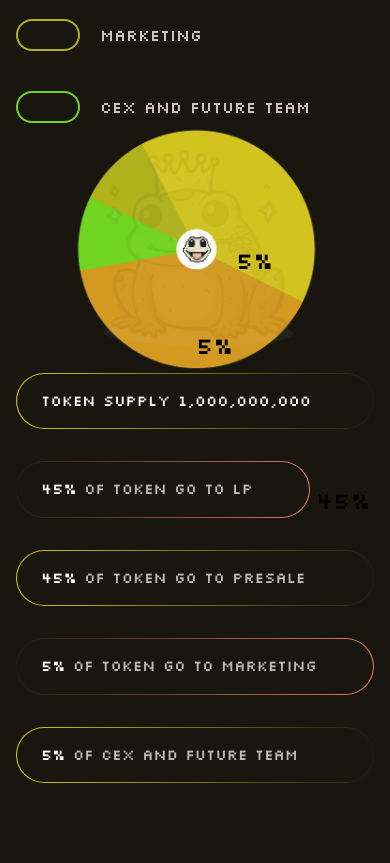
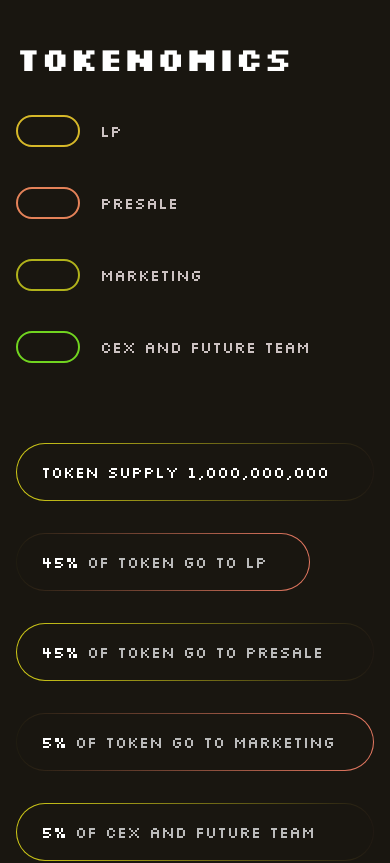
Before and after one commit to protapkrghosh/coin-of-solana, a React (Vite) app: page / in a window 390 px wide. Shown: the part 2620-3483 px from the top of the page. Built offline with nearby package versions, Linux system fonts and the light colour scheme.

Commit message:
responsive

```diff
--- a/src/components/sections/Tokenomics/Tokenomics.jsx
+++ b/src/components/sections/Tokenomics/Tokenomics.jsx
@@ -50,40 +50,40 @@ const Tokenomics = () => {
                 <p className='text-[#CCC2C2] text-[18px] text-center font-normal 2xl:w-[87%] mx-auto pt-14'>Why EGOM ?  $EGOM is like the coolest meme coin ever, created by a bunch of friends who love jokes and funny stuff. It's not just about making money, it's about having fun and being part of a cool community. Having some $EGOM your life just makes everything better!</p>
 
                 {/* Tokenomics content */}
-                <div className='grid grid-cols-1 lg:grid-cols-3 pt-36 pb-36'>
+                <div className='grid grid-cols-1 lg:grid-cols-3 pt-36 pb-36 mt-60 lg:mt-0'>
                   {/* Token content */}
                   <div>
-                    <h3 className='text-[#fff] text-[33px] xl:text-[45px] 2xl:text-[55px] font-semibold mb-8'>Tokenomics</h3>
+                    <h3 className='text-[#fff] text-[33px] md:text-[45px] lg:text-[33px] xl:text-[45px] 2xl:text-[55px] font-semibold mb-8'>Tokenomics</h3>
 
                     <div className='space-y-10'>
                       {/* LP */}
                       <div className='flex items-center'>
-                        <div className='w-16 xl:w-24 h-8 xl:h-9 2xl:h-10 border-2 border-[#D6B829] rounded-full mr-5' />
-                        <p className='text-[#CCC2C2] xl:text-[20px] 2xl:text-[24px] font-normal'>Lp</p>
+                        <div className='w-16 md:w-24 lg:w-16 xl:w-24 h-8 xl:h-9 2xl:h-10 border-2 border-[#D6B829] rounded-full mr-5' />
+                        <p className='text-[#CCC2C2] md:text-[24px] lg:text-[16px] xl:text-[20px] 2xl:text-[24px] font-normal'>Lp</p>
                       </div>
 
                       {/* Presale */}
                       <div className='flex items-center'>
-                        <div className='w-16 xl:w-24 h-8 xl:h-9 2xl:h-10 border-2 border-[#E48259] rounded-full mr-5' />
-                        <p className='text-[#CCC2C2] xl:text-[20px] 2xl:text-[24px] font-normal'>Presale</p>
+                        <div className='w-16 md:w-24 lg:w-16 xl:w-24 h-8 xl:h-9 2xl:h-10 border-2 border-[#E48259] rounded-full mr-5' />
+                        <p className='text-[#CCC2C2] md:text-[24px] lg:text-[16px] xl:text-[20px] 2xl:text-[24px] font-normal'>Presale</p>
                       </div>
 
                       {/* Marketing  */}
                       <div className='flex items-center'>
-                        <div className='w-16 xl:w-24 h-8 xl:h-9 2xl:h-10 border-2 border-[#B1B21B] rounded-full mr-5' />
-                        <p className='text-[#CCC2C2] xl:text-[20px] 2xl:text-[24px] font-normal'>Marketing </p>
+                        <div className='w-16 md:w-24 lg:w-16 xl:w-24 h-8 xl:h-9 2xl:h-10 border-2 border-[#B1B21B] rounded-full mr-5' />
+                        <p className='text-[#CCC2C2] md:text-[24px] lg:text-[16px] xl:text-[20px] 2xl:text-[24px] font-normal'>Marketing </p>
                       </div>
 
                       {/* Future team */}
                       <div className='flex items-center'>
-                        <div className='w-16 xl:w-24 h-8 xl:h-9 2xl:h-10 border-2 border-[#71D420] rounded-full mr-5' />
-                        <p className='text-[#CCC2C2] xl:text-[20px] 2xl:text-[24px] font-normal'>CEX and Future team</p>
+                        <div className='w-16 md:w-24 lg:w-16 xl:w-24 h-8 xl:h-9 2xl:h-10 border-2 border-[#71D420] rounded-full mr-5' />
+                        <p className='text-[#CCC2C2] md:text-[24px] lg:text-[16px] xl:text-[20px] 2xl:text-[24px] font-normal'>CEX and Future team</p>
                       </div>
                     </div>
                   </div>
 
                   {/* chart */}
-                  <div className='relative md:my-16 lg:my-0'>
+                  <div className='relative -mt-[700px] lg:my-0'>
                     {/* <ResponsiveContainer width="100%" height="100%">
                       <PieChart width={600} height={600}>
                         <Pie
@@ -103,37 +103,37 @@ const Tokenomics = () => {
                         </Pie>
                       </PieChart>
                     </ResponsiveContainer> */}
-                    <img src={chartImg} alt="Image" className='w-[70%] lg:w-[90%] mx-auto lg:mx-0' />
+                    <img src={chartImg} alt="Image" className='w-[50%] lg:w-[90%] mx-auto lg:mx-0' />
 
-                    <p className='text-[#000] text-[23px] absolute top-[100px] lg:top-[80px] 2xl:top-[112px] left-[410px] lg:left-[200px] 2xl:left-[256px]'>45%</p>
+                    <p className='text-[#000] text-[23px] absolute top-[90px] lg:top-[80px] 2xl:top-[112px] left-[400px] lg:left-[200px] 2xl:left-[256px]'>45%</p>
 
-                    <p className='text-[#000] text-[23px] absolute top-[120px] lg:top-[80px] 2xl:top-[112px] left-[220px] lg:left-[80px] 2xl:left-[105px]'>5%</p>
+                    <p className='text-[#000] text-[23px] absolute top-[80px] lg:top-[80px] 2xl:top-[112px] left-[250px] lg:left-[80px] 2xl:left-[105px]'>5%</p>
 
-                    <p className='text-[#000] text-[23px] absolute top-[205px] lg:top-[145px] 2xl:top-[180px] left-[180px] lg:left-[60px] 2xl:left-[60px]'>5%</p>
+                    <p className='text-[#000] text-[23px] absolute top-[140px] lg:top-[145px] 2xl:top-[180px] left-[220px] lg:left-[60px] 2xl:left-[60px]'>5%</p>
 
-                    <p className='text-[#000] text-[23px] absolute top-[360px] lg:top-[250px] 2xl:top-[320px] left-[300px] lg:left-[140px] 2xl:left-[180px]'>45%</p>
+                    <p className='text-[#000] text-[23px] absolute top-[250px] lg:top-[250px] 2xl:top-[320px] left-[300px] lg:left-[140px] 2xl:left-[180px]'>45%</p>
                   </div>
 
                   {/* Gradient button */}
-                  <div className='space-y-8'>
+                  <div className='space-y-8 mt-20 lg:mt-0'>
                     <div className='p-[1px] bg-gradient-to-r from-[#D1CB18] to-[#e7786209] rounded-full'>
-                      <p className='text-white text-[15px] xl:text-[18px] 2xl:text-[23px] py-4 px-6 lg:px-2 xl:px-6 bg-[#191610] rounded-full'>Token supply 1,000,000,000</p>
+                      <p className='text-white md:text-[23px] lg:text-[15px] xl:text-[18px] 2xl:text-[23px] py-4 px-6 lg:px-2 xl:px-6 bg-[#191610] rounded-full'>Token supply 1,000,000,000</p>
                     </div>
 
                     <div className='p-[1px] bg-gradient-to-r from-[#d1cb1809] to-[#E77962] rounded-full w-[82%]'>
-                      <p className='text-white text-[15px] xl:text-[18px] 2xl:text-[23px] py-4 px-6 lg:px-2 xl:px-6 bg-[#191610] rounded-full'>45% <span className='text-[#bbb]'>of Token go to LP</span></p>
+                      <p className='text-white md:text-[23px] lg:text-[15px] xl:text-[18px] 2xl:text-[23px] py-4 px-6 lg:px-2 xl:px-6 bg-[#191610] rounded-full'>45% <span className='text-[#bbb]'>of Token go to LP</span></p>
                     </div>
 
                     <div className='p-[1px] bg-gradient-to-r from-[#D1CB18] to-[#e7786209] rounded-full'>
-                      <p className='text-white text-[15px] xl:text-[18px] 2xl:text-[23px] py-4 px-6 lg:px-2 xl:px-6 bg-[#191610] rounded-full'>45% <span className='text-[#bbb]'>of token go to Presale</span></p>
+                      <p className='text-white md:text-[23px] lg:text-[15px] xl:text-[18px] 2xl:text-[23px] py-4 px-6 lg:px-2 xl:px-6 bg-[#191610] rounded-full'>45% <span className='text-[#bbb]'>of token go to Presale</span></p>
                     </div>
 
                     <div className='p-[1px] bg-gradient-to-r from-[#d1cb1809] to-[#E77962] rounded-full'>
-                      <p className='text-white text-[15px] xl:text-[18px] 2xl:text-[23px] py-4 px-6 lg:px-2 xl:px-6 bg-[#191610] rounded-full'>5% <span className='text-[#bbb]'> of token go to Marketing</span></p>
+                      <p className='text-white md:text-[23px] lg:text-[15px] xl:text-[18px] 2xl:text-[23px] py-4 px-6 lg:px-2 xl:px-6 bg-[#191610] rounded-full'>5% <span className='text-[#bbb]'> of token go to Marketing</span></p>
                     </div>
 
                     <div className='p-[1px] bg-gradient-to-r from-[#D1CB18] to-[#e7786209] rounded-full'>
-                      <p className='text-white text-[15px] xl:text-[18px] 2xl:text-[23px] py-4 px-6 lg:px-2 xl:px-6 bg-[#191610] rounded-full'>5% <span className='text-[#bbb]'> of CEX and Future team</span></p>
+                      <p className='text-white md:text-[23px] lg:text-[15px] xl:text-[18px] 2xl:text-[23px] py-4 px-6 lg:px-2 xl:px-6 bg-[#191610] rounded-full'>5% <span className='text-[#bbb]'> of CEX and Future team</span></p>
                     </div>
                   </div>
                 </div>
```
